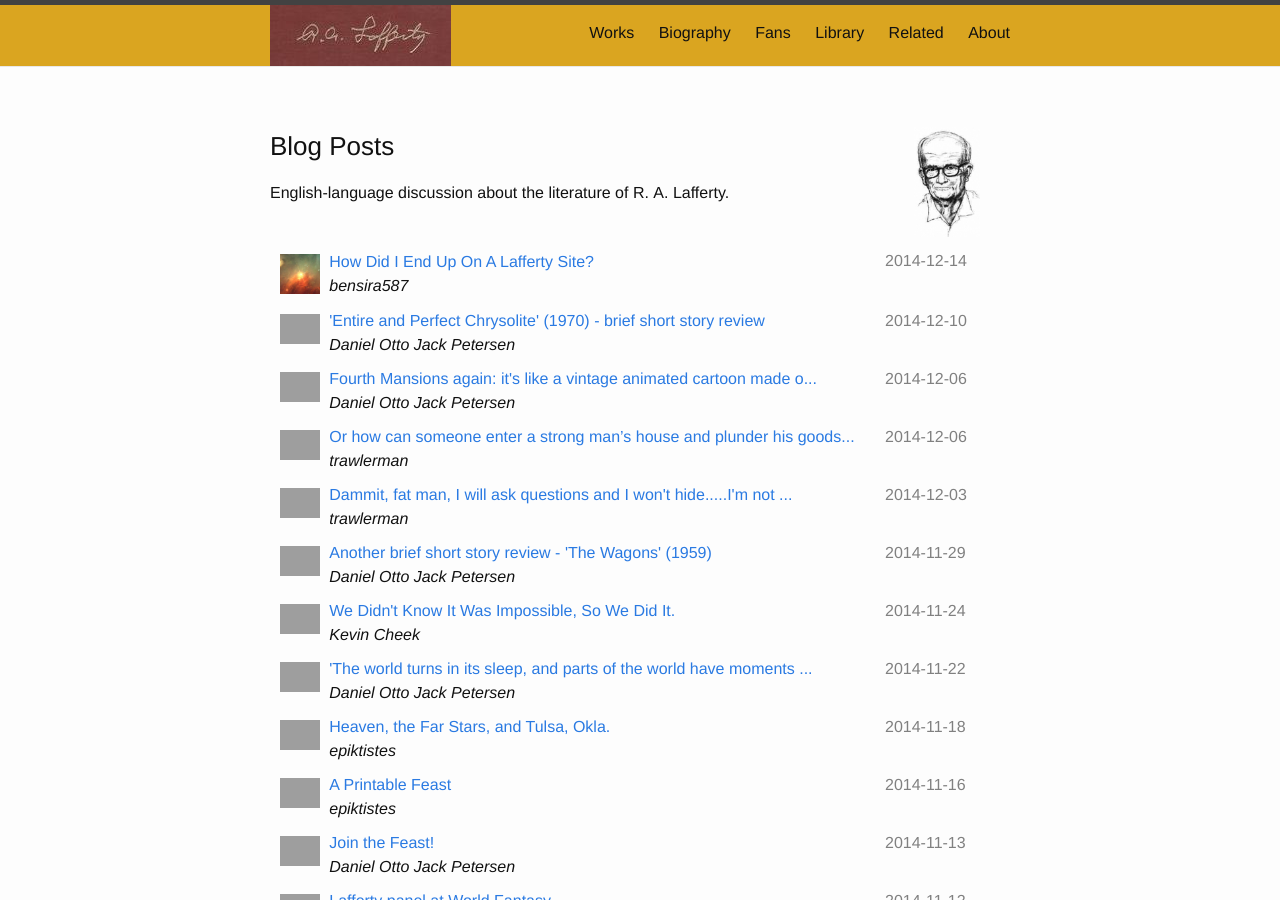
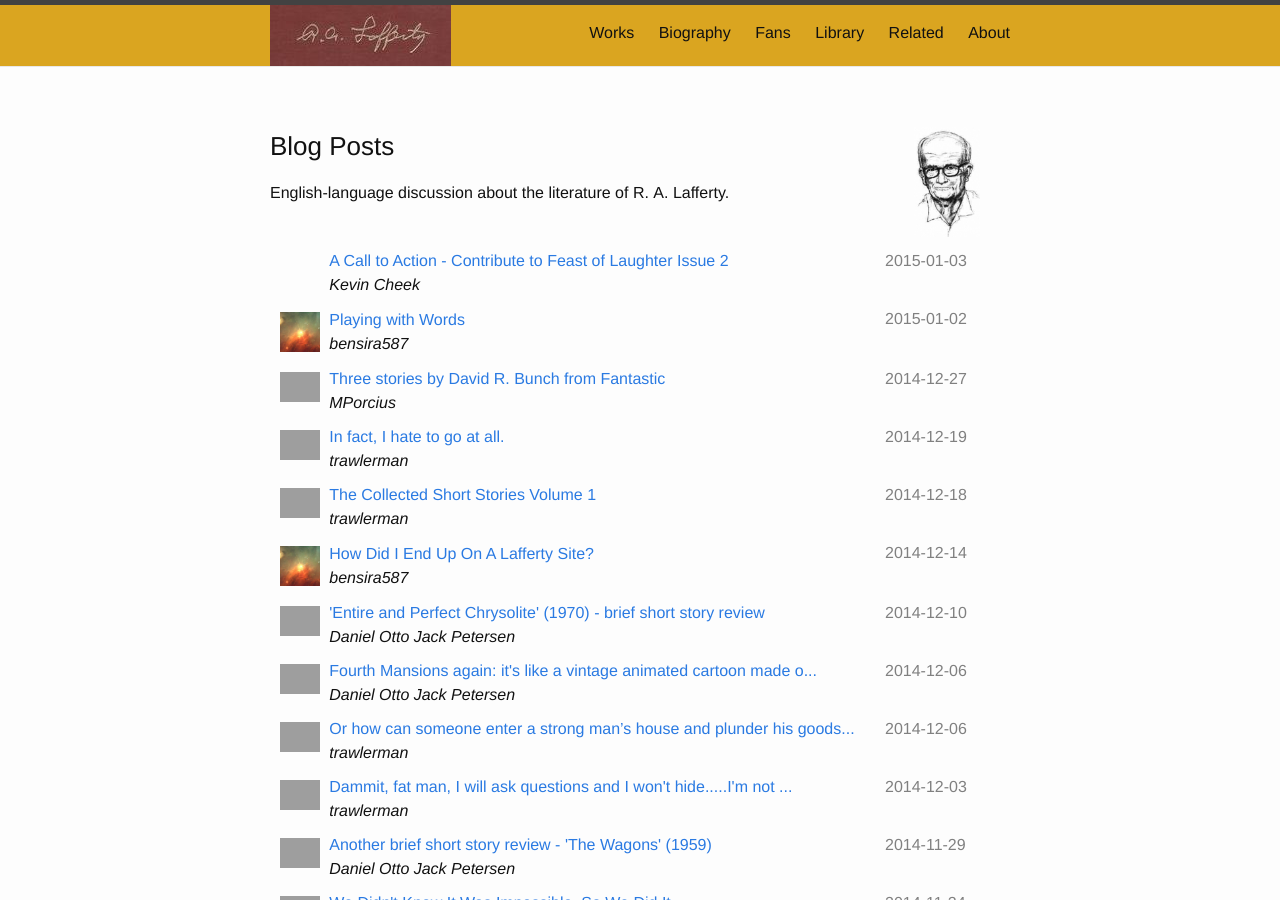
Before and after one commit to ralafferty/ralafferty.github.io, a Jekyll site: the page built from pages/blogs.md, in a window 1280 px wide and 900 px high. Built offline with Jekyll 4.4.1, drawn with Linux system fonts in a browser that asks for light colours; nearby versions of some CDN libraries; grey boxes are pictures that could not be loaded.

Commit message:
blog index, RAL quote

```diff
--- a/_data/blog.json
+++ b/_data/blog.json
@@ -1,5 +1,40 @@
 {
   "entries": [
+{
+	"link":"http://www.yetanotherlaffertyblog.com/2015/01/a-call-to-action-contribute-to-feast-of.html",
+	"title":"A Call to Action - Contribute to Feast of Laughter Issue 2",
+	"author":"Kevin Cheek",
+	"image":"",
+	"date":"2015-01-03",
+},
+{
+	"link":"http://rjwizard.wordpress.com/2015/01/02/playing-with-words/",
+	"title":"Playing with Words",
+	"author":"bensira587",
+	"image":"http://www.ralafferty.org/images/rjwizard.jpg",
+	"date":"2015-01-02",
+},
+{
+	"link":"http://mporcius.blogspot.com/2014/12/three-stories-by-david-r-bunch-from.html",
+	"title":"Three stories by David R. Bunch from Fantastic",
+	"author":"MPorcius",
+	"image":"http://2.bp.blogspot.com/-AC7OBkk61C8/Tq2H3y_bH2I/AAAAAAAAACg/c-hXYJKr2-k/s220/minicth.JPG",
+	"date":"2014-12-27",
+},
+{
+	"link":"http://failingevenbetter.blogspot.com/2014/12/in-fact-i-hate-to-go-at-all.html",
+	"title":"In fact, I hate to go at all.",
+	"author":"trawlerman",
+	"image":"http://1.bp.blogspot.com/-vLwmKcDMBzg/U667sjPycmI/AAAAAAAAA2Y/UzL0j0IWK8U/s1600/*",
+	"date":"2014-12-19",
+},
+{
+	"link":"http://failingevenbetter.blogspot.com/2014/12/the-collected-short-stories-volume-1.html",
+	"title":"The Collected Short Stories Volume 1",
+	"author":"trawlerman",
+	"image":"http://1.bp.blogspot.com/-vLwmKcDMBzg/U667sjPycmI/AAAAAAAAA2Y/UzL0j0IWK8U/s1600/*",
+	"date":"2014-12-18",
+},
 {
 	"link":"http://rjwizard.wordpress.com/2014/12/14/how-did-i-end-up-on-a-lafferty-site/",
 	"title":"How Did I End Up On A Lafferty Site?",
--- a/_data/reviewer-tags.json
+++ b/_data/reviewer-tags.json
@@ -100,7 +100,7 @@
 			{	"id":"1969-north",	"tags": "ge ss dn py" },
 			{	"id":"1970-all",	"tags": "dp" },
 			{	"id":"1970-cliff-climbers",	"tags": "ar an" },
-			{	"id":"1970-continued",	"tags": "ar py" },
+			{	"id":"1970-continued",	"tags": "ar py tb gs" },
 			{	"id":"1970-crocodile",	"tags": "rc ss mm" },
 			{	"id":"1970-entire",	"tags": "pc py" },
 			{	"id":"1970-frog",	"tags": "is" },
```
Also changed, not shown: _data/consensus.json.
